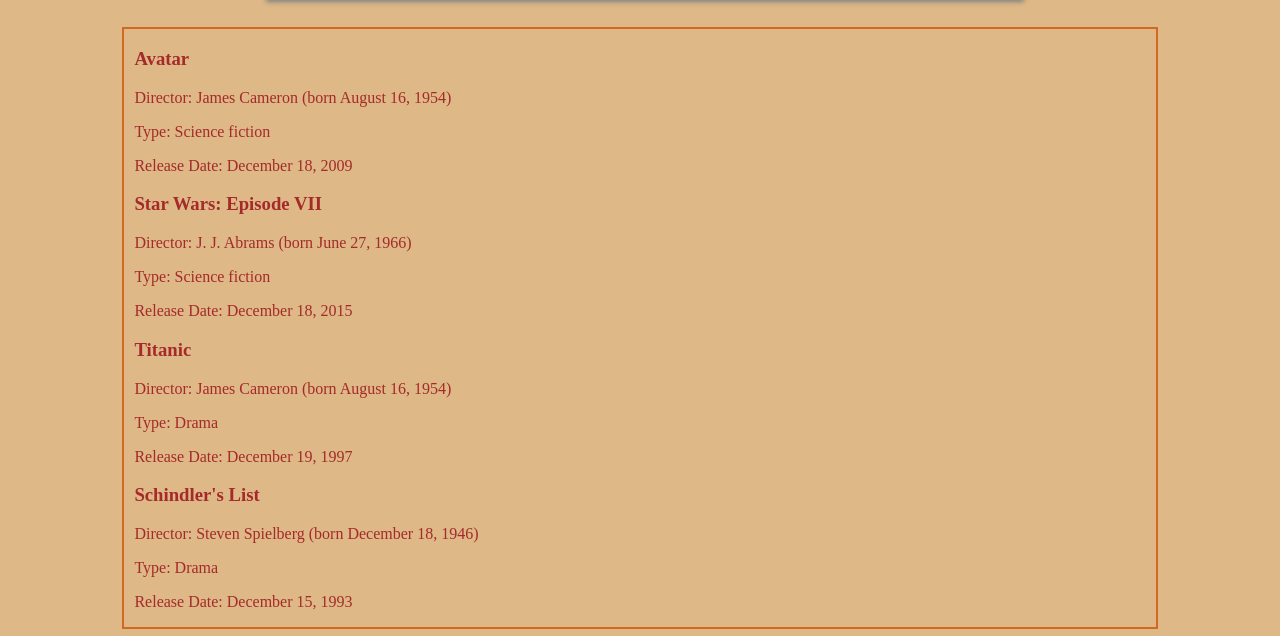
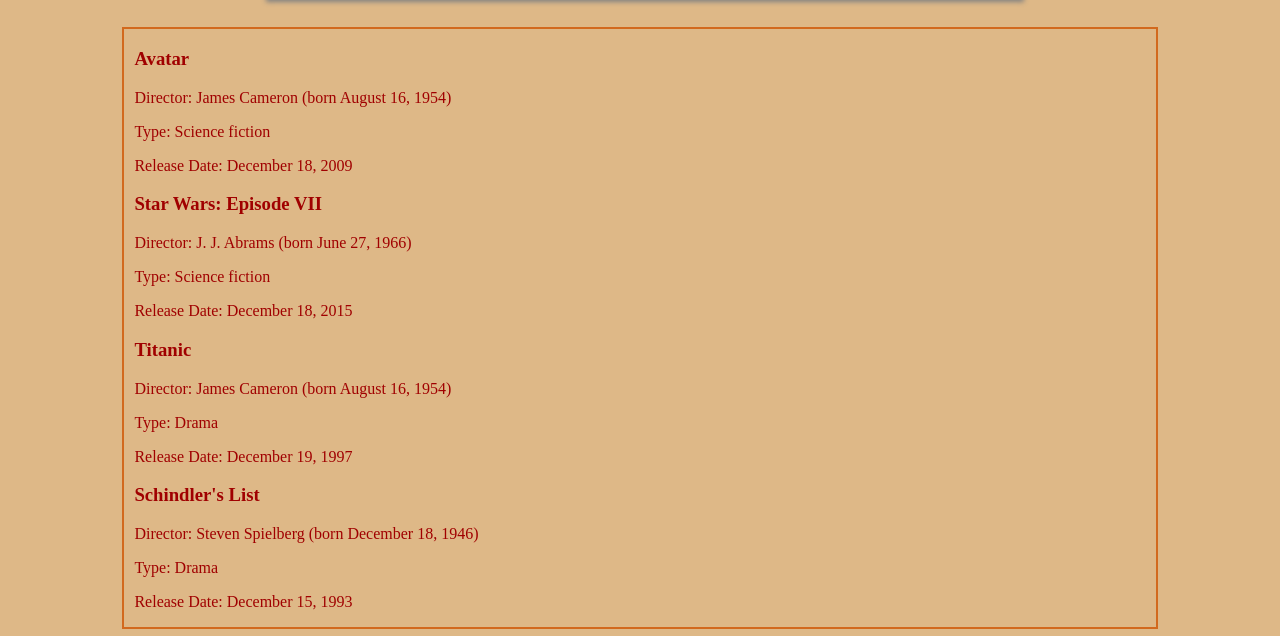
Before and after one commit to brondolo/brondolo.github.io, a plain HTML site: page CNIT132A/Homework_1/src/movies.html in a window 1280 px wide. Shown: the part 164-800 px from the top of the page. Drawn offline with Linux system fonts and the light colour scheme.

Commit message:
updated text color to improve contrast

```diff
--- a/CNIT132A/Homework_1/src/movies.html
+++ b/CNIT132A/Homework_1/src/movies.html
@@ -5,7 +5,7 @@
   <meta name="description" content="a list of great movie titles, name of director and trailer">
   <meta charset="utf-8">
   <style>
-    body { background-color: #DEB887; color: #A52A2A; }
+    body { background-color: #DEB887; color: #A00000; }
     header {width: 60%; background-image: url(images/banner.png); margin: 0 auto; text-align: center; box-shadow: 5px 5px 5px gray; font-size: 1.5rem; color: black;}
     main { width: 80%; margin: 0 auto; border: 2px solid #D2691E; padding: 0 10px;}
     footer {width: 60%; margin: 10px auto; padding: 3px 0; text-align:center; background-color: #A52A2A; color:white; font-size: 0.9rem;}
```
Also changed, not shown: CNIT132A/Homework_1/movies.html (+1 -1 lines).
